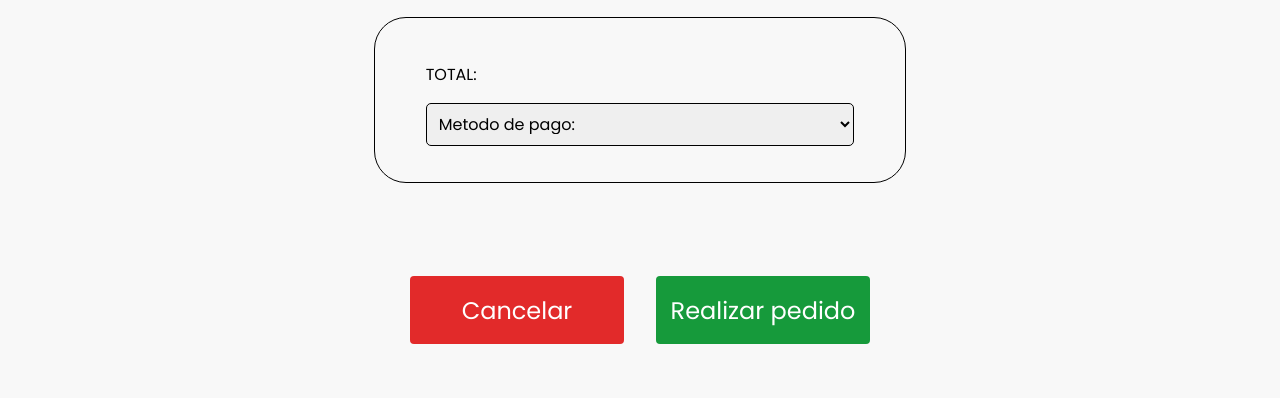
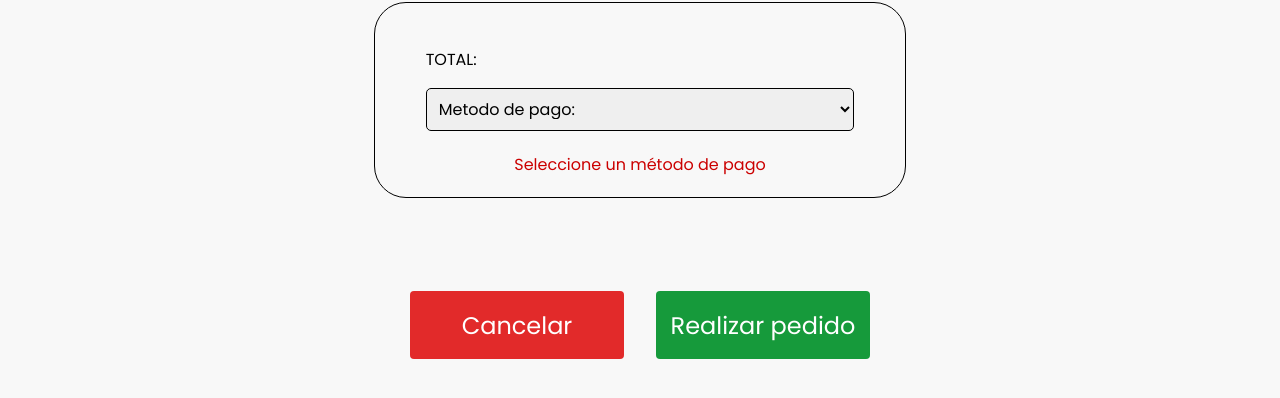
Before and after one commit to TomasNieto7/PLCode, an Electron app: page app/ui/carrito.html in a window 1280 px wide. Both pictures are taken after a click on the button "Realizar pedido". Shown: the part 300-698 px from the top of the page. Drawn offline with Linux system fonts and the light colour scheme; no server answers.

Commit message:
Feat: Error Label Metod Payment

```diff
--- a/app/ui/carrito.html
+++ b/app/ui/carrito.html
@@ -36,6 +36,7 @@
             <option value="">CREDITO</option>
           </select>
         </div>
+        <div id="errorLabelMetodo" class="error-label"></div>
         <div id="resumen"></div>
       </section>
       <section class="botones">
--- a/app/ui/css/modal.css
+++ b/app/ui/css/modal.css
@@ -153,6 +153,9 @@
   font-size: 0.8em ;
   margin-top: 5px ;
 }
+#errorLabelMetodo{
+  font-size: medium;
+}
 
 #conter-inputLabel{
   width: 100%;
--- a/app/ui/js/pedidos/carrito.js
+++ b/app/ui/js/pedidos/carrito.js
@@ -12,6 +12,7 @@ const pedido = document.querySelector(".pedido");
 const modal = document.querySelector('#modal')
 const modalLoad = document.querySelector('#modalLoad')
 const btnCloseModal = document.querySelector('#cerraradmon')
+const errorMetodo = document.getElementById("errorLabelMetodo");
 
 let ordenes = [];
 let atendioA
@@ -94,7 +95,7 @@ const selectElement = document.getElementById("metodo");
 selectElement.addEventListener("change", function () {
   const selectedOption = selectElement.options[selectElement.selectedIndex];
   metodoPago = selectedOption.text;
-
+  errorMetodo.innerHTML = "";
 });
 
 const generarNotaVenta = () => {
@@ -154,6 +155,8 @@ realizar.addEventListener("click", (e) => {
     modal.showModal(actualizarModal());
   } else if (metodoPago === 'CREDITO' || metodoPago === 'DEBITO') {
     modalCarga();
+  }else{
+    errorMetodo.innerHTML = "Seleccione un método de pago";
   }
 });
 
```
